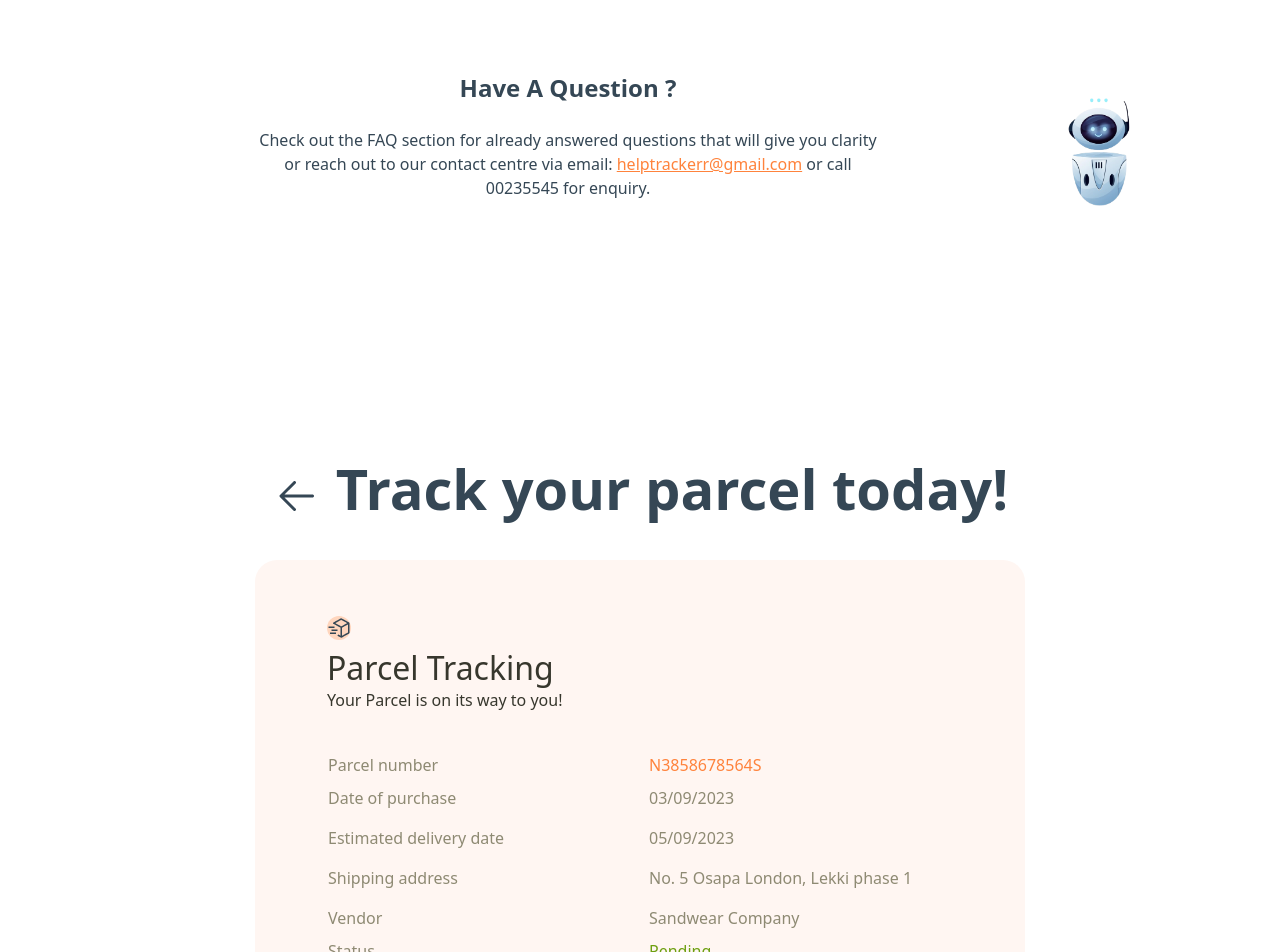
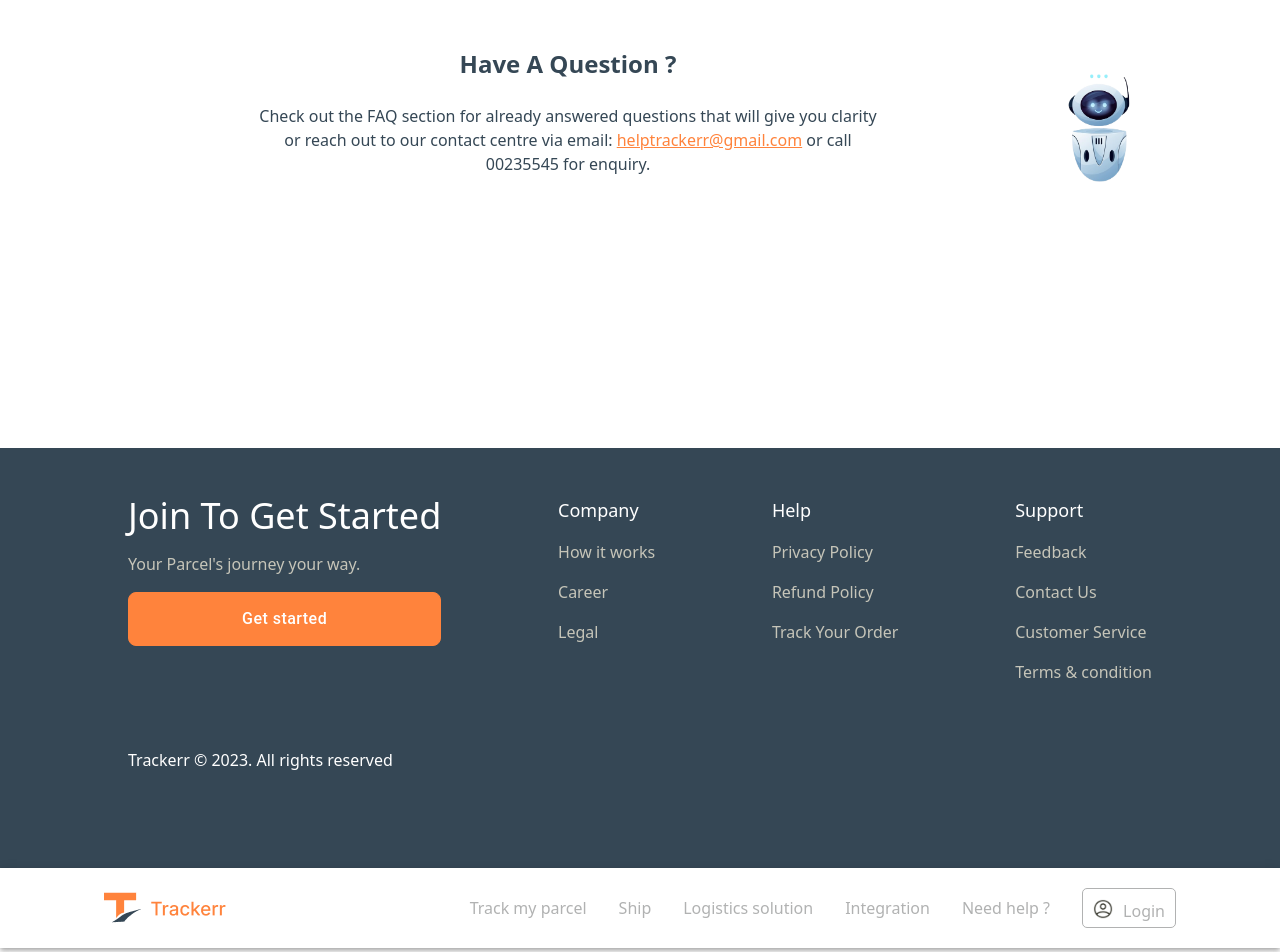
Before and after one commit to Amadu9933/Tracker-web-static, a React (Vite) app in the folder web-static/: page / in a window 1280 px wide. Shown: the part 1848-2800 px from the top of the page. Built offline with nearby package versions, Linux system fonts and the light colour scheme; a small style sheet from the web is missing.

Commit message:
detail layout

```diff
--- a/web-static/src/App.tsx
+++ b/web-static/src/App.tsx
@@ -2,6 +2,7 @@ import React from "react";
 import "./App.css";
 import "./index.css";
 import CustomerLandingPage from "./components/pages/customerPages/CustomerLandingPage";
+import CustomerTrackingDetailLayout from "./components/pages/customerPages/CustomerTrackingDetails/CustomerTrackingDetailLayout";
 
 const App: React.FC = () => {
 	return (
@@ -9,6 +10,7 @@ const App: React.FC = () => {
 			{/* Landing page */}
 
 			<CustomerLandingPage />
+			<CustomerTrackingDetailLayout />
 		</div>
 	);
 };
--- a/web-static/src/components/myQuestionSection/MyQestionSection.tsx
+++ b/web-static/src/components/myQuestionSection/MyQestionSection.tsx
@@ -4,7 +4,7 @@ import robot from "../../../src/assets/robot.png";
 // MyQuestionSection component renders a section for asking questions
 const MyQuestionSection: React.FC = () => {
 	return (
-		<section className="justify-center md:flex block md:mt-56 md:mb-60 mt-16 mb-16 text-[#354755] md:px-0 px-5">
+		<section className="justify-center md:flex block  text-[#354755] md:px-0 px-5">
 			{/* Left section containing text */}
 			<div className="md:block text-center md:ml-36 md:w-[39.25rem] md:h-[5.5rem]">
 				{/* header */}
--- a/web-static/src/components/pages/customerPages/CustomerLandingPage.tsx
+++ b/web-static/src/components/pages/customerPages/CustomerLandingPage.tsx
@@ -15,16 +15,15 @@ const CustomerLandingPage: React.FC = () => {
 			<header>
 				{/* Navigationtiiion bar component */}
 				<Navbar />
-				<Hero />\
+				<Hero />
 				<Track />
 			</header>
 			<main>
 				<DidYouKnow />
-				<MyQestionSection />
+				<div className="md:mt-56 md:mb-60 mt-16 mb-16">
+					<MyQestionSection />
+				</div>
 			</main>
-			<div className="flex justify-center">
-				<CustomerTrackingDetails />
-			</div>
 
 			<Footer />
 		</div>
--- /dev/null
+++ b/web-static/src/components/pages/customerPages/CustomerTrackingDetails/CustomerTrackingDetailLayout.tsx
@@ -0,0 +1,29 @@
+import React from "react";
+import "../../../../App.css";
+import "../../../../index.css";
+import Navbar from "../../../common/header/Navbar";
+import Footer from "../../../common/footer/Footer";
+import MyQestionSection from "../../../myQuestionSection/MyQestionSection";
+import CustomerTrackingDetails from "./CustomerTrackingDetails";
+
+const CustomerTrackingDetailLayout: React.FC = () => {
+	return (
+		<div>
+			<header>
+				{/* Navigationtiiion bar component */}
+				<Navbar />
+			</header>
+			<main className=" justify-center ">
+				<section className="mt-24 ">
+					<CustomerTrackingDetails />
+				</section>
+				<section className=" my-24">
+					<MyQestionSection />
+				</section>
+			</main>
+
+			<Footer />
+		</div>
+	);
+};
+export default CustomerTrackingDetailLayout;
--- a/web-static/src/components/pages/customerPages/CustomerTrackingDetails/CustomerTrackingDetails.tsx
+++ b/web-static/src/components/pages/customerPages/CustomerTrackingDetails/CustomerTrackingDetails.tsx
@@ -32,7 +32,7 @@ const CustomerTrackingDetails: React.FC = () => {
 		marginLeft: { xs: "0", md: "0" },
 	};
 	return (
-		<div>
+		<div className="  justify-right ">
 			<div className="flex justify-center mb-10 ">
 				<a href="">
 					<img
@@ -41,13 +41,13 @@ const CustomerTrackingDetails: React.FC = () => {
 						alt="return"
 					/>
 				</a>{" "}
-				<h1 className="font-bold  text-[#354755] md:text-[3.5rem] text-2xl  ">
+				<h1 className="font-bold  text-[#354755] md:text-[3.5rem] text-2xl ">
 					Track your parcel today!
 				</h1>{" "}
 			</div>
-
+			<div className=" flex justify-center">
 				<div
-				className="bg-[#FFF6F2] mb-44 py-14 text-base font-normal text-[#8E8A73] md:text-[16px] text-[14px]
+					className="bg-[#FFF6F2]  py-14 text-base font-normal text-[#423e26] md:text-[16px] text-[14px]
                 rounded-[22px] md:px-[4.5rem] px-[30px] md:w-[48.125rem]  w-[346px]
                 ">
 					<div className=" text-left">
@@ -67,9 +67,11 @@ const CustomerTrackingDetails: React.FC = () => {
 					<div className="my-10">
 						<DetailTable />
 					</div>
+
 					<Button variant="outlined" sx={buttonStyles}>
 						View live location
 					</Button>
+				</div>
 			</div>
 		</div>
 	);
```
Lines whose indentation alone changed are shown as unchanged.
